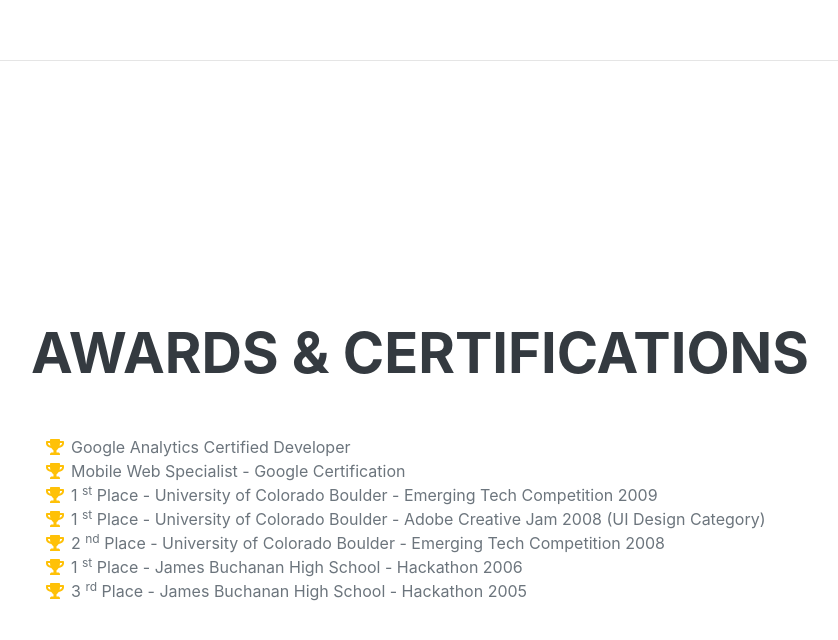
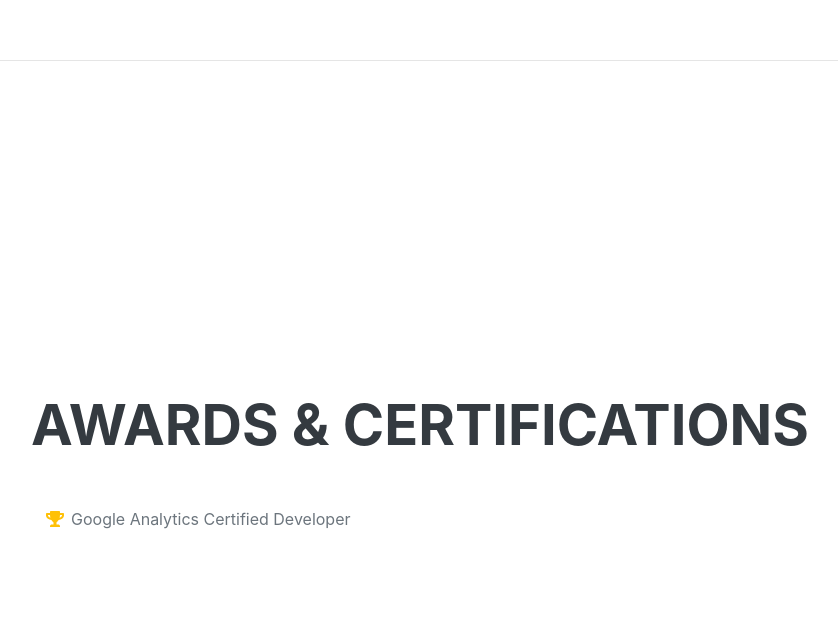
Before and after one commit to Abhis33/abhis33.github.io, a plain HTML site: page index.html in a window 1280 px wide. Shown: the part 4458-5098 px from the top of the page, without its empty margins (289-1127 px from the left). Drawn offline with nearby package versions, Linux system fonts and the light colour scheme; a web font is replaced by a local one.

Commit message:
ver 0.53

```diff
--- a/index.html
+++ b/index.html
@@ -156,7 +156,7 @@
             <section class="resume-section" id="interests">
                 <div class="resume-section-content">
                     <h2 class="mb-5">Interests</h2>
-                    <p>Apart from being a web developer, I enjoy most of my time being outdoors. In the winter, I am an avid skier and novice ice climber. During the warmer months here in Colorado, I enjoy mountain biking, free climbing, and kayaking.</p>
+                    <p>Apart from being a web developer, I enjoy most of my time being outdoors. I enjoy biking, having a walk in the woods, mountain biking.</p>
                     <p class="mb-0">When forced indoors, I follow a number of sci-fi and fantasy genre movies and television shows, I am an aspiring chef, and I spend a large amount of my free time exploring the latest technology advancements in the front-end web development world.</p>
                 </div>
             </section>
@@ -170,40 +170,7 @@
                             <span class="fa-li"><i class="fas fa-trophy text-warning"></i></span>
                             Google Analytics Certified Developer
                         </li>
-                        <li>
-                            <span class="fa-li"><i class="fas fa-trophy text-warning"></i></span>
-                            Mobile Web Specialist - Google Certification
-                        </li>
-                        <li>
-                            <span class="fa-li"><i class="fas fa-trophy text-warning"></i></span>
-                            1
-                            <sup>st</sup>
-                            Place - University of Colorado Boulder - Emerging Tech Competition 2009
-                        </li>
-                        <li>
-                            <span class="fa-li"><i class="fas fa-trophy text-warning"></i></span>
-                            1
-                            <sup>st</sup>
-                            Place - University of Colorado Boulder - Adobe Creative Jam 2008 (UI Design Category)
-                        </li>
-                        <li>
-                            <span class="fa-li"><i class="fas fa-trophy text-warning"></i></span>
-                            2
-                            <sup>nd</sup>
-                            Place - University of Colorado Boulder - Emerging Tech Competition 2008
-                        </li>
-                        <li>
-                            <span class="fa-li"><i class="fas fa-trophy text-warning"></i></span>
-                            1
-                            <sup>st</sup>
-                            Place - James Buchanan High School - Hackathon 2006
-                        </li>
-                        <li>
-                            <span class="fa-li"><i class="fas fa-trophy text-warning"></i></span>
-                            3
-                            <sup>rd</sup>
-                            Place - James Buchanan High School - Hackathon 2005
-                        </li>
+
                     </ul>
                 </div>
             </section>
```
